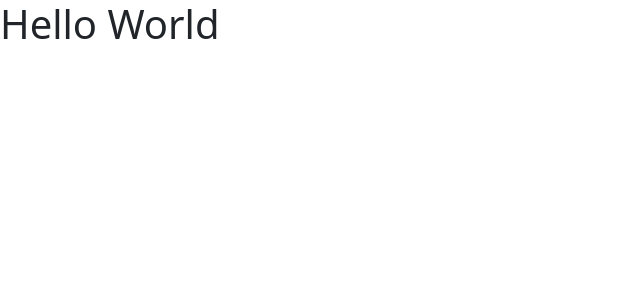
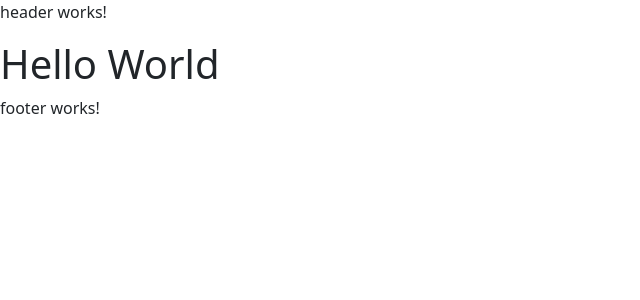
Before and after one commit to dentamuhajir/ng-project, an Angular app: page / in a window 1280 px wide. Shown: the top 300 px of the page, without its empty margins (0-640 px from the left). Built offline with nearby package versions, Linux system fonts and the light colour scheme.

Commit message:
Import component header & footer on app

```diff
--- a/src/app/app.component.html
+++ b/src/app/app.component.html
@@ -1,2 +1,4 @@
+<app-header></app-header>
 <h1>Hello World</h1>
 <router-outlet></router-outlet>
+<app-footer></app-footer>
```
Also changed, not shown: src/app/app.component.ts (+7 -1 lines).
